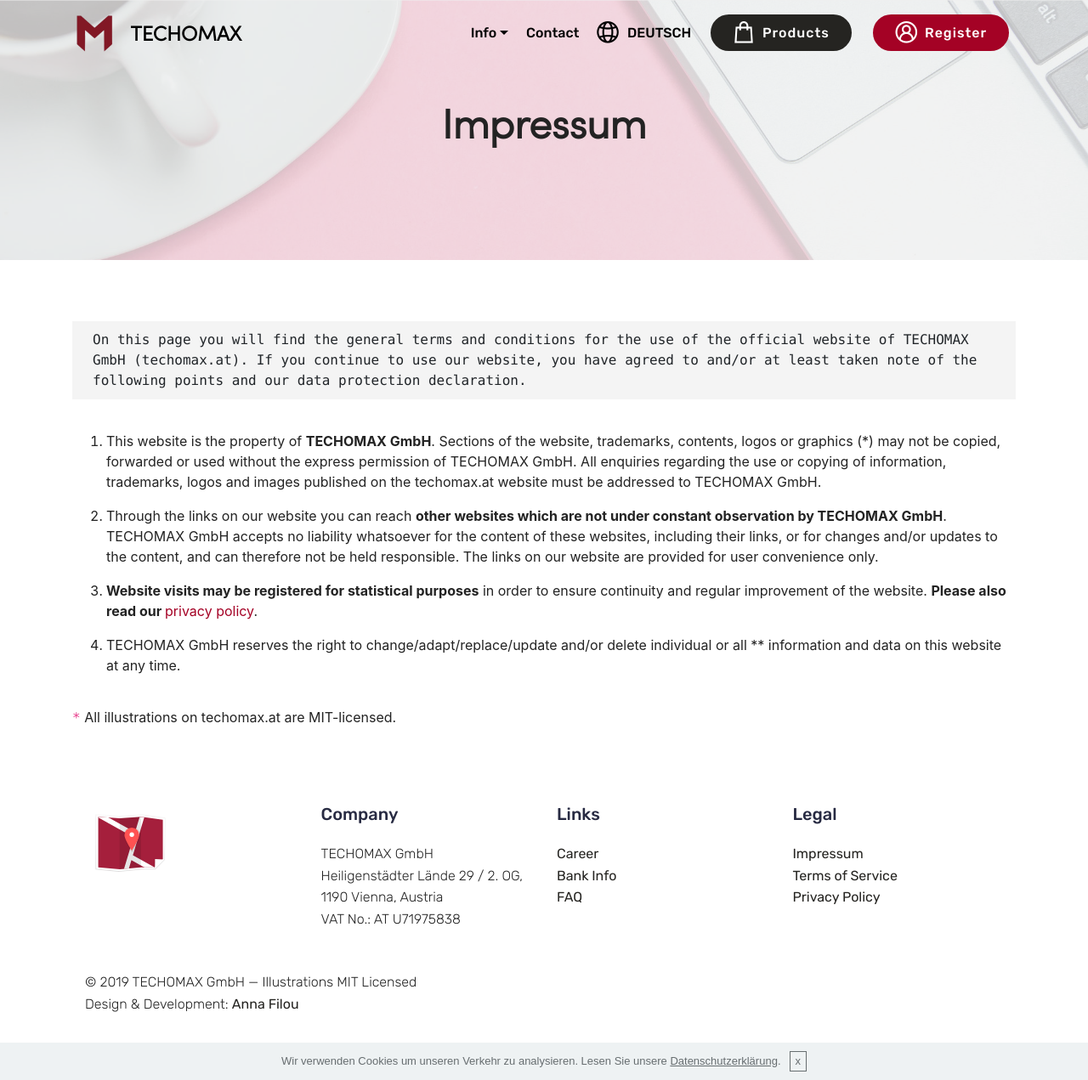
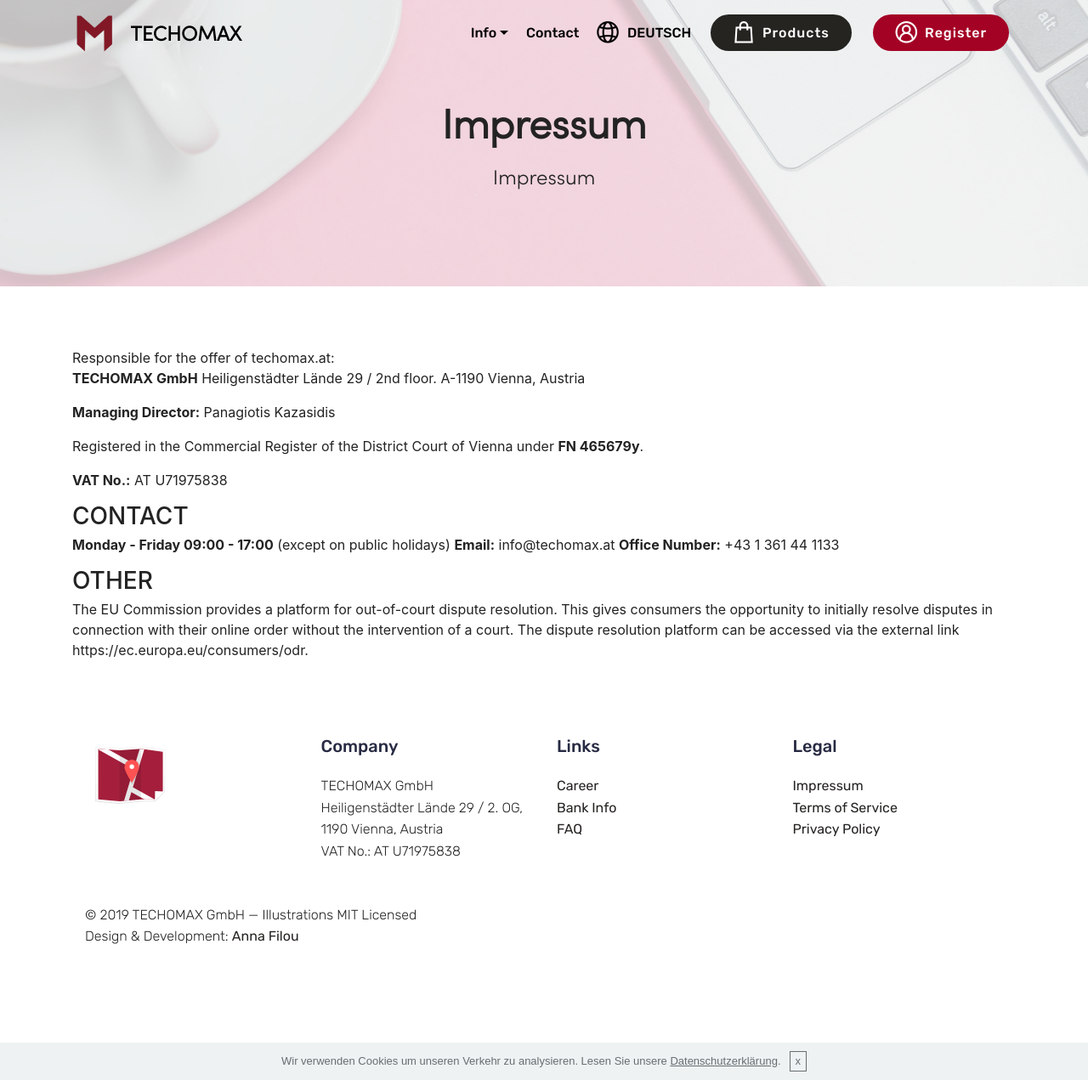
Before and after one commit to techomax/techomax.github.io, a Jekyll site: the page built from en/impressum.html, in a window 1280 px wide and 1271 px high. Shown: the whole window at 85% size. Built offline with Jekyll 4.4.1, drawn with Linux system fonts in a browser that asks for light colours; some web fonts are replaced.

Commit message:
update impressum and agb

```diff
--- a/_includes/pages/impressum-en.md
+++ b/_includes/pages/impressum-en.md
@@ -1,11 +1,20 @@
-On this page you will find the general terms and conditions for the use of the official website of TECHOMAX GmbH (techomax.at). If you continue to use our website, you have agreed to and/or at least taken note of the following points and our data protection declaration.
 
-1. This website is the property of **TECHOMAX GmbH**. Sections of the website, trademarks, contents, logos or graphics (*) may not be copied, forwarded or used without the express permission of TECHOMAX GmbH. All enquiries regarding the use or copying of information, trademarks, logos and images published on the techomax.at website must be addressed to TECHOMAX GmbH.
+Responsible for the offer of techomax.at:
+**TECHOMAX GmbH**
+Heiligenstädter Lände 29 / 2nd floor.
+A-1190 Vienna, Austria
 
-2. Through the links on our website you can reach **other websites which are not under constant observation by TECHOMAX GmbH**. TECHOMAX GmbH accepts no liability whatsoever for the content of these websites, including their links, or for changes and/or updates to the content, and can therefore not be held responsible. The links on our website are provided for user convenience only.
+**Managing Director:** Panagiotis Kazasidis
 
-3. **Website visits may be registered for statistical purposes** in order to ensure continuity and regular improvement of the website. **Please also read our [privacy policy](/{{{ page.lang }}/privacy)**.
+Registered in the Commercial Register of the District Court of Vienna under **FN 465679y**.
 
-4. TECHOMAX GmbH reserves the right to change/adapt/replace/update and/or delete individual or all ** information and data on this website at any time.
+**VAT No.:** AT U71975838
 
-`*` All illustrations on techomax.at are MIT-licensed.
+### CONTACT
+**Monday - Friday 09:00 - 17:00**
+(except on public holidays)
+**Email:** info@techomax.at
+**Office Number:** +43 1 361 44 1133
+
+### OTHER
+The EU Commission provides a platform for out-of-court dispute resolution. This gives consumers the opportunity to initially resolve disputes in connection with their online order without the intervention of a court. The dispute resolution platform can be accessed via the external link https://ec.europa.eu/consumers/odr.
--- a/en/impressum.html
+++ b/en/impressum.html
@@ -1,7 +1,7 @@
 ---
 layout: with-header
 title: Impressum
-enscription: Impressum
+description: Impressum
 lang: en
 ref: impressum
 ---
```
Also changed, not shown: _includes/pages/agb-de.md (added, +12 -0 lines), _includes/pages/agb-en.md (added, +12 -0 lines), _includes/pages/impressum-de.md (+15 -6 lines), de/agb.html (+7 -3 lines), en/agb.html (+6 -2 lines).
